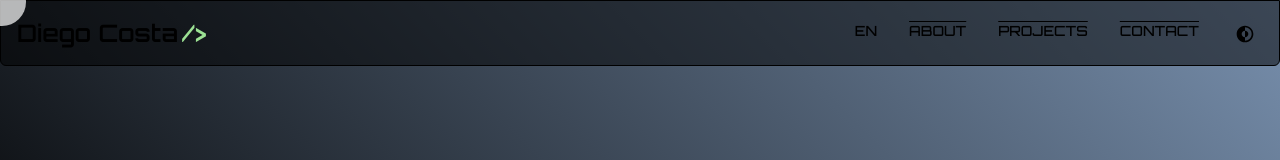
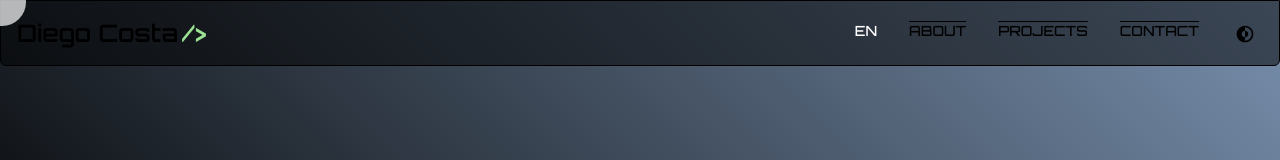
Before and after one commit to DiegoCstyles/portfolio, a Next.js app: page / in a window 1280 px wide. Shown: the top 160 px of the page. Built offline with nearby package versions, Linux system fonts and the light colour scheme.

Commit message:
Update Navbar.tsx

```diff
--- a/components/Navbar/Navbar.tsx
+++ b/components/Navbar/Navbar.tsx
@@ -37,7 +37,7 @@ const Navbar = () => {
           <div className="hidden w-full md:block md:w-auto" id="navbar-default">
             <ul className="font-medium flex flex-col p-4 md:p-0 mt-4 border rounded-lg md:flex-row md:space-x-8 md:mt-0 md:border-0">
             <li
-              className={`cursor-pointer text-sm`}
+              className={`cursor-pointer text-sm text-white dark:text-white`}
               onClick={handleLanguageChange}
             >
               {currentLanguage.toUpperCase()}
```
